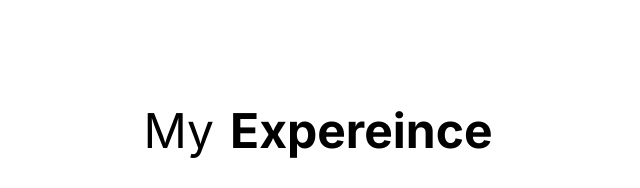
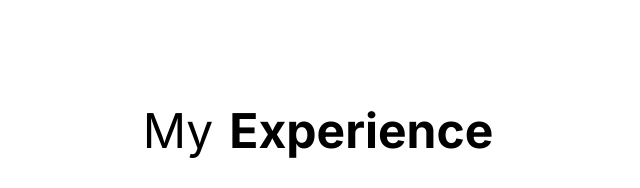
Before and after one commit to mgolla1623/portfolio, a plain HTML site: page index.html in a window 1280 px wide. Shown: the part 2707-2895 px from the top of the page, 322-962 px from the left. Drawn offline with Linux system fonts and the light colour scheme.

Commit message:
TYPO
oops

```diff
--- a/index.html
+++ b/index.html
@@ -233,7 +233,7 @@
     <section class="section" id="experience">
         <div class="about-heading section-centered">
             <span class="light">My </span>
-            <span class="bold">Expereince</span>
+            <span class="bold">Experience</span>
 
         </div>
 
```
